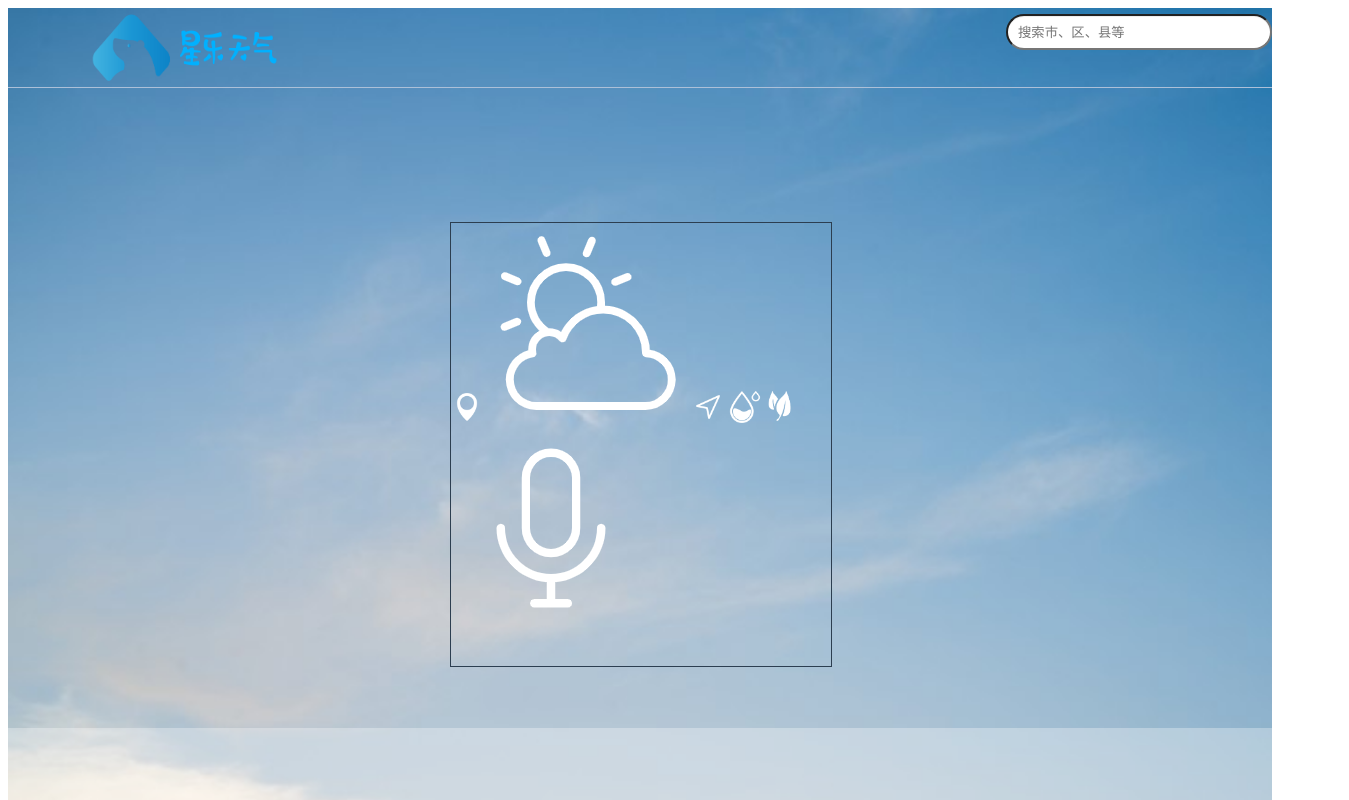
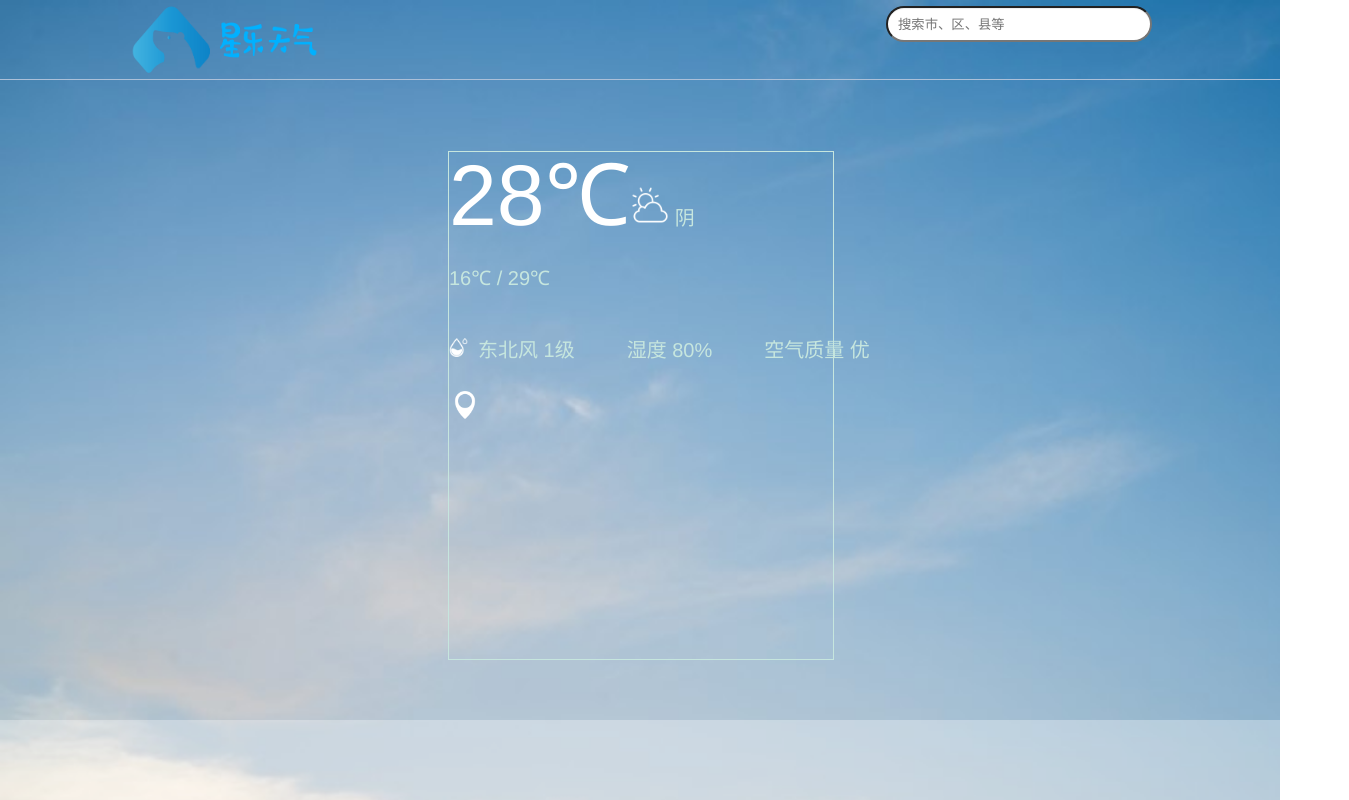
Before and after one commit to fire-g/stars, a Vue app in the folder stars-view/: page / in a window 1280 px wide. Shown: the top 800 px of the page, 1349 px wide, since content can reach past the window. Built offline with nearby package versions, Linux system fonts and the light colour scheme.

Commit message:
界面的基础修改

```diff
--- a/stars-view/index.html
+++ b/stars-view/index.html
@@ -4,6 +4,12 @@
     <meta charset="utf-8">
     <meta name="viewport" content="width=device-width,initial-scale=1.0">
     <title>stars</title>
+    <style>
+      html,body{
+        margin: 0;
+        padding: 0;
+      }
+    </style>
   </head>
   <body>
     <div id="app"></div>
--- a/stars-view/src/App.vue
+++ b/stars-view/src/App.vue
@@ -17,7 +17,7 @@ export default {
   -webkit-font-smoothing: antialiased;
   -moz-osx-font-smoothing: grayscale;
   color: #2c3e50;
-  margin-top: 0px;
+  margin-top: 0;
 }
 
   #body{
@@ -68,13 +68,20 @@ export default {
     border-top:solid #ACC0D8 1px;
   }
 
-  #content-align{
+  #content-current{
+    width: 30%;
+    height: 80%;
+    margin-left: 35%;
+    margin-top: 5%;
+    border: solid 1px #c6e6de;
+  }
 
-    width: 30%;
-    height: 70%;
-    margin-left: 35%;
-    margin-top: 10%;
-    border: solid 1px #2c3e50;
+  *,body,html{
+    font-family: "PingFang SC","Microsoft YaHei",Simsun,Helvetica,Arial,sans-serif;
+  }
+
+  div{
+    display: block;
   }
 
 </style>
--- a/stars-view/src/components/HelloWorld.vue
+++ b/stars-view/src/components/HelloWorld.vue
@@ -8,15 +8,42 @@
       </div>
       <div id="link-one"></div>
       <div id="header-content">
-        <div id="content-align">
-          <img class="img-nowPlace small-componentslogo"  src="../assets/nowplace.png">  <!--当前位置-->
-          <img class="img-weather" src="../assets/sun to cloud.png">  <!--天气图标-->
-          <img class="img-windDirection small-componentslogo" src="../assets/wind direction.png">  <!--风向-->
-          <img class="img-humidity small-componentslogo" src="../assets/humidity.png">  <!--湿度-->
-          <img class="img-airQuality small-componentslogo" src="../assets/air quality.png">  <!--空气质量-->
-          <img class="img-speechSound" src="../assets/speech sound.png">  <!--语音播报-->
+        <div id="content-current">
+          <!--当时天气详情-->
+          <div class="content-temperature">
+            <p class="text-temperature">28℃</p>
+            <img class="img-weather" src="../assets/sun to cloud.png">  <!--天气图标-->
+            <p class="text-weather">阴</p>
+          </div>
+          <!--最高 / 最低 温度-->
+          <div class="content-maximumTemperature">
+            <p class = "text-uplow">16℃ / 29℃</p>
+          </div>
+          <div class = "content-other">
+            <!--风向-->
+            <p class="item">
+              <img class="icon windDirection" src="../assets/humidity.png">
+              <span class="txt">东北风&nbsp;1级</span>
+            </p>
+            <!--湿度-->
+            <p class="item">
+              <i class="icon humidity"></i>
+              <span class="txt">湿度&nbsp;80%</span>
+            </p>
+            <!--空气质量-->
+            <p class="item">
+              <i class="icon airQuality"></i>
+              <span class="txt">空气质量&nbsp;优</span>
+            </p>
+          </div>
+          <!--建议-->
+          <div class="content-tips">
+          </div>
+          <!--当前位置-->
+          <div class="content-locate">
+            <img class="img-nowPlace small-componentslogo"  src="../assets/nowplace.png">
+          </div>
         </div>
-
         <!--变色当前位置nowplace cover.png-->
         <!--变色语音播报speech sound cover.png-->
       </div>
@@ -34,6 +61,8 @@
 
 <!-- Add "scoped" attribute to limit CSS to this component only -->
 <style scoped>
+@import "../css/index.css";
+
   h1, h2 {
     font-weight: normal;
   }
@@ -67,7 +96,7 @@
     float: left;
     width: 200px;
     height: 80px;
-    margin-left: 80px;
+    margin-left: 10%;
   }
 
   .img-place {
@@ -85,7 +114,7 @@
     height: 30px;
     margin-top: 0.5%;
     margin-bottom: 0px;
-    margin-left: 0%;
+    margin-right: 10%;
     padding-left:10px;
     border-radius: 20px;
     background-color: #ffffff;
--- /dev/null
+++ b/stars-view/src/css/index.css
@@ -0,0 +1,71 @@
+.content-temperature{
+  height: 86px;
+  margin-bottom: 30px;
+}
+
+.content-maximumTemperature{
+  margin-bottom: 30px;
+  height: 40px;
+}
+
+.content-other{
+  width: 900px;
+  vertical-align: middle;
+  height:21px;
+  margin-bottom: 30px;
+}
+
+.text-temperature{
+  display: inline-block;
+  font-size: 86px;
+  line-height: 86px;
+  color: #fff;
+  margin:0 auto;
+}
+
+.text-weather{
+  display: inline-block;
+  font-size: 20px;
+  line-height: 20px;
+  color: #c6e6de;
+  margin:0 auto;
+}
+
+.text-uplow{
+  display: inline-block;
+  font-size: 20px;
+  line-height: 20px;
+  color: #c6e6de;
+  margin:0 auto;
+}
+
+.img-weather{
+  width:40px;
+  height: 40px;
+}
+
+.txt{
+  line-height: 20px;
+  color: #c6e6de;
+  display: inline-block;
+  font-size: 20px;
+  margin-left: 10px;
+}
+
+.icon{
+  width: 19px;
+  height: 19px;
+}
+
+.windDirection{
+  margin-top:0px;
+}
+
+.item{
+  display: inline-block;
+  margin-right: 42px;
+  color: #c6e6de;
+  height: 20px;
+  line-height: 20px;
+  font-size: 0;
+}
```
